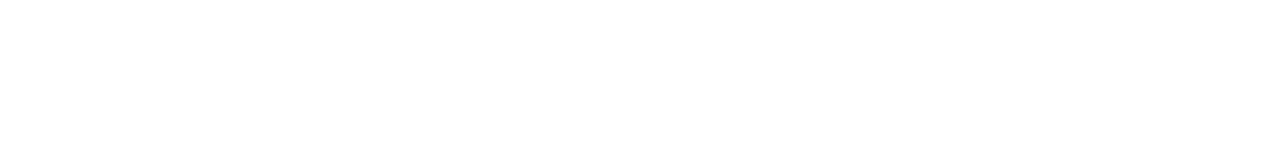
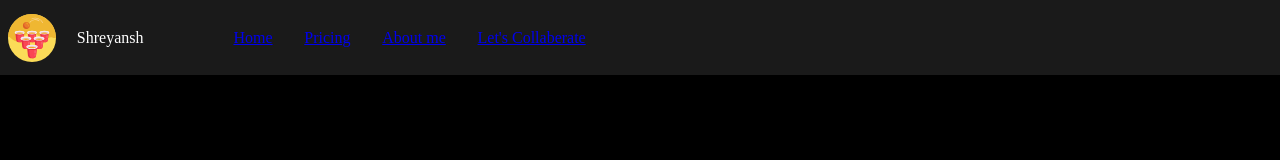
Before and after one commit to shreyansh-shankar/Portfolio-website, a plain HTML site: page index.html in a window 1280 px wide. Drawn offline with Linux system fonts and the light colour scheme.

Commit message:
Adding the navbar skeleton

```diff
--- a/index.html
+++ b/index.html
@@ -3,9 +3,31 @@
 <head>
     <meta charset="UTF-8">
     <meta name="viewport" content="width=device-width, initial-scale=1.0">
-    <title>Shreyansh</title>
+    <link rel="stylesheet" href="style.css">
+    <title>Portfolio website</title>
 </head>
 <body>
+    <nav>
+        <div class="logo">
+            <img src="images/logo.svg" alt="">
+        </div>
+        <div class="title">
+            Shreyansh
+        </div>
+        <div class="menu">
+            <a href="#">Home
 
+            </a>
+            <a href="#">Pricing
+
+            </a>
+            <a href="#">About me
+
+            </a>
+            <a href="#">Let's Collaberate
+
+            </a>
+        </div>
+    </nav>
 </body>
 </html>
--- /dev/null
+++ b/style.css
@@ -0,0 +1,39 @@
+* {
+    margin: 0;
+    padding: 0;
+}
+
+body {
+    color: white;
+    background-color: black;
+}
+
+nav {
+    background-color: rgb(26, 26, 26);
+    display: grid;
+    grid-template-columns: 5vw 10vw 30vw;
+    grid-template-rows: 75px;
+    gap: 1vw;
+}
+
+.logo {
+    display: flex;
+    align-items: center;
+}
+
+.logo img {
+    grid-column: 1;
+    margin: auto;
+    width: 75%;
+}
+
+.title {
+    display: flex;
+    align-items: center;
+}
+
+.menu {
+    display: flex;
+    align-items: center;
+    justify-content: space-around;
+}
```
Also changed, not shown: images/logo.svg (added), index.css (deleted).
